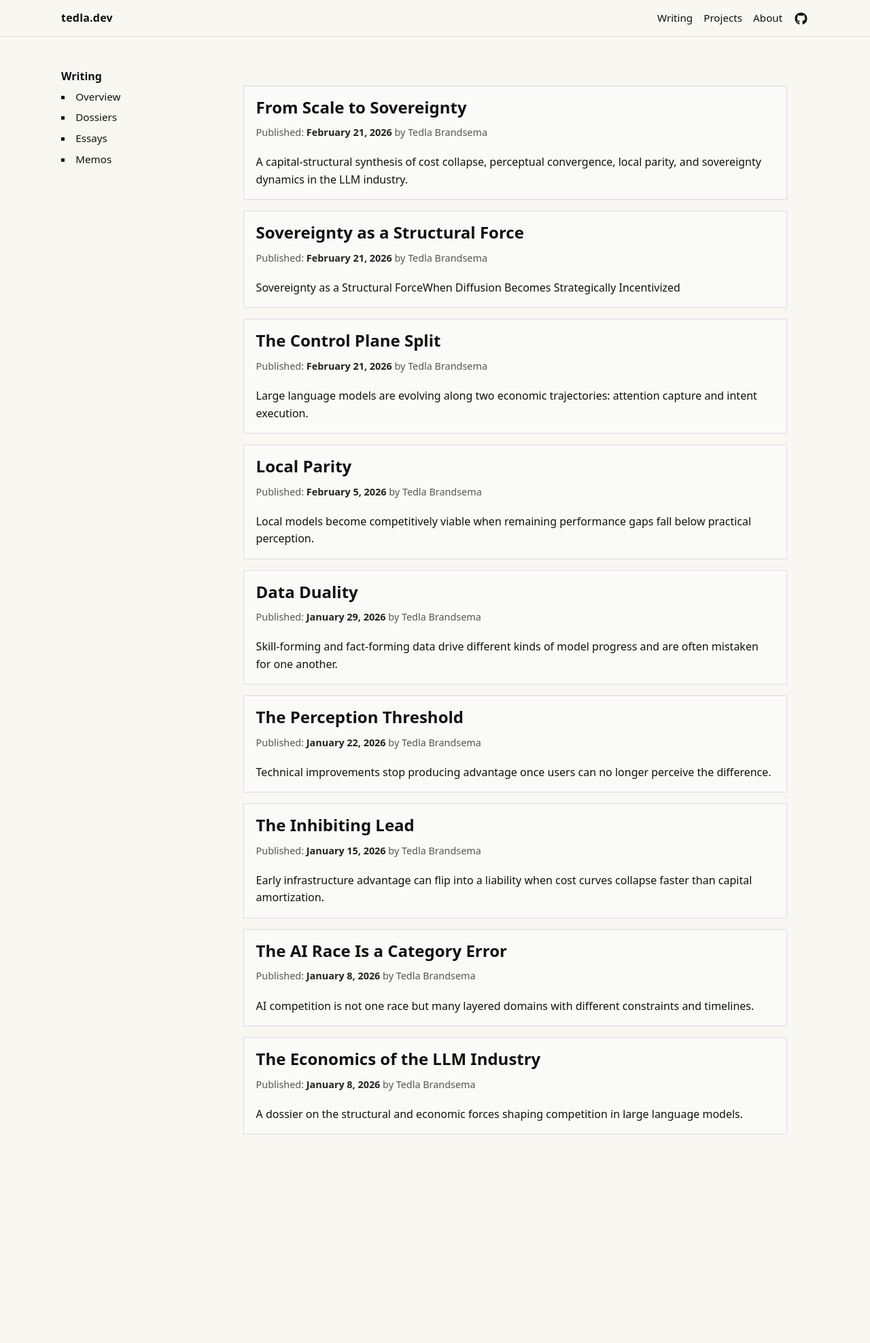
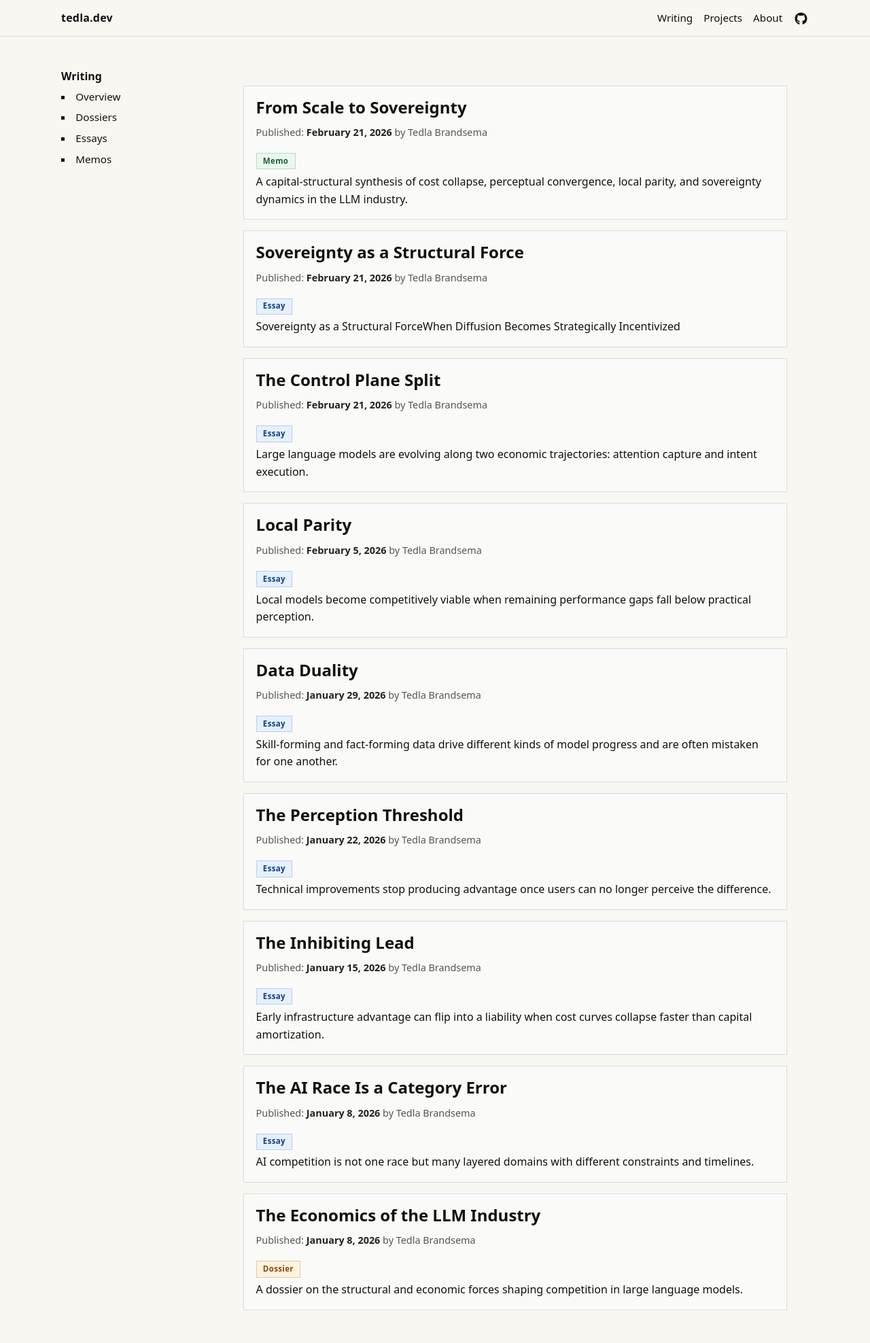
Before and after one commit to tedla-brandsema/tedla-brandsema.github.io, a Jekyll site: the page built from writing/index.html, in a window 1280 px wide. Shown: the whole page at 68% size. Built offline with Jekyll 4.4.1, drawn with Linux system fonts in a browser that asks for light colours; before the commit the page ends 1717 px from its top, so only the background shows below that.

Commit message:
feat(writing): add color-coded type badges to writing overview cards

```diff
--- a/_includes/writing-overview.html
+++ b/_includes/writing-overview.html
@@ -16,6 +16,11 @@
         <a href="{{ p.url }}">{{ p.heading | default: p.title | default: p.name }}</a>
       </h2>
       {% include published.html item=p %}
+      <p class="search-result-type">
+        <span class="writing-type-badge writing-type-badge--{{ p.type | default: 'unknown' | slugify }}">
+          {{ p.type | default: "Unknown" | capitalize }}
+        </span>
+      </p>
       <p class="search-result-intro">
         {{ p.intro | default: p.description | default: p.excerpt | strip_html | strip_newlines | truncate: 240 }}
       </p>
--- a/static/css/site.css
+++ b/static/css/site.css
@@ -352,6 +352,64 @@ figure.diagram img {
     padding-bottom: 16px;
 }
 
+.search-result-type {
+    margin: -0.2rem 0 0.35rem;
+}
+
+.writing-type-badge {
+    display: inline-block;
+    border: 1px solid transparent;
+    padding: 0.12rem 0.58rem;
+    font-size: 0.72rem;
+    font-weight: 700;
+    letter-spacing: 0.03em;
+    text-transform: none;
+}
+
+.writing-type-badge--essay {
+    background: #e6f0ff;
+    color: #114085;
+    border-color: #b8cff5;
+}
+
+.writing-type-badge--memo {
+    background: #eaf7ef;
+    color: #245f37;
+    border-color: #bbdbc6;
+}
+
+.writing-type-badge--dossier {
+    background: #fff3e0;
+    color: #8a4b08;
+    border-color: #e5c7a0;
+}
+
+.writing-type-badge--unknown {
+    background: var(--surface-alt);
+    color: var(--text);
+    border-color: var(--border);
+}
+
+@media (prefers-color-scheme: dark) {
+    .writing-type-badge--essay {
+        background: #1f3354;
+        color: #d9e8ff;
+        border-color: #4c6ca1;
+    }
+
+    .writing-type-badge--memo {
+        background: #1d3826;
+        color: #d7f1de;
+        border-color: #4b7e5d;
+    }
+
+    .writing-type-badge--dossier {
+        background: #4b2f13;
+        color: #ffe6c4;
+        border-color: #97663b;
+    }
+}
+
 /* .search-result-meta {
     margin: 0.25rem 0 0.45rem;
     color: #555;
```
